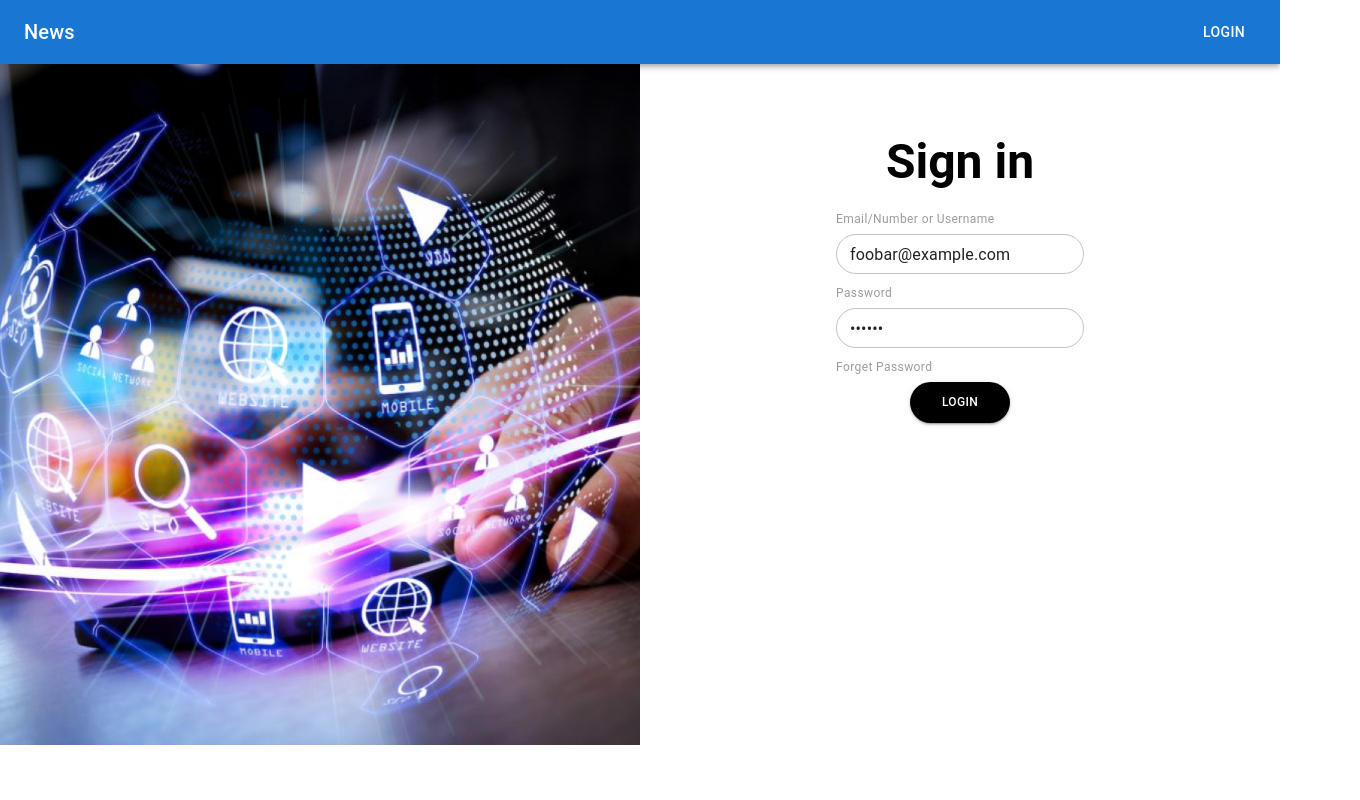
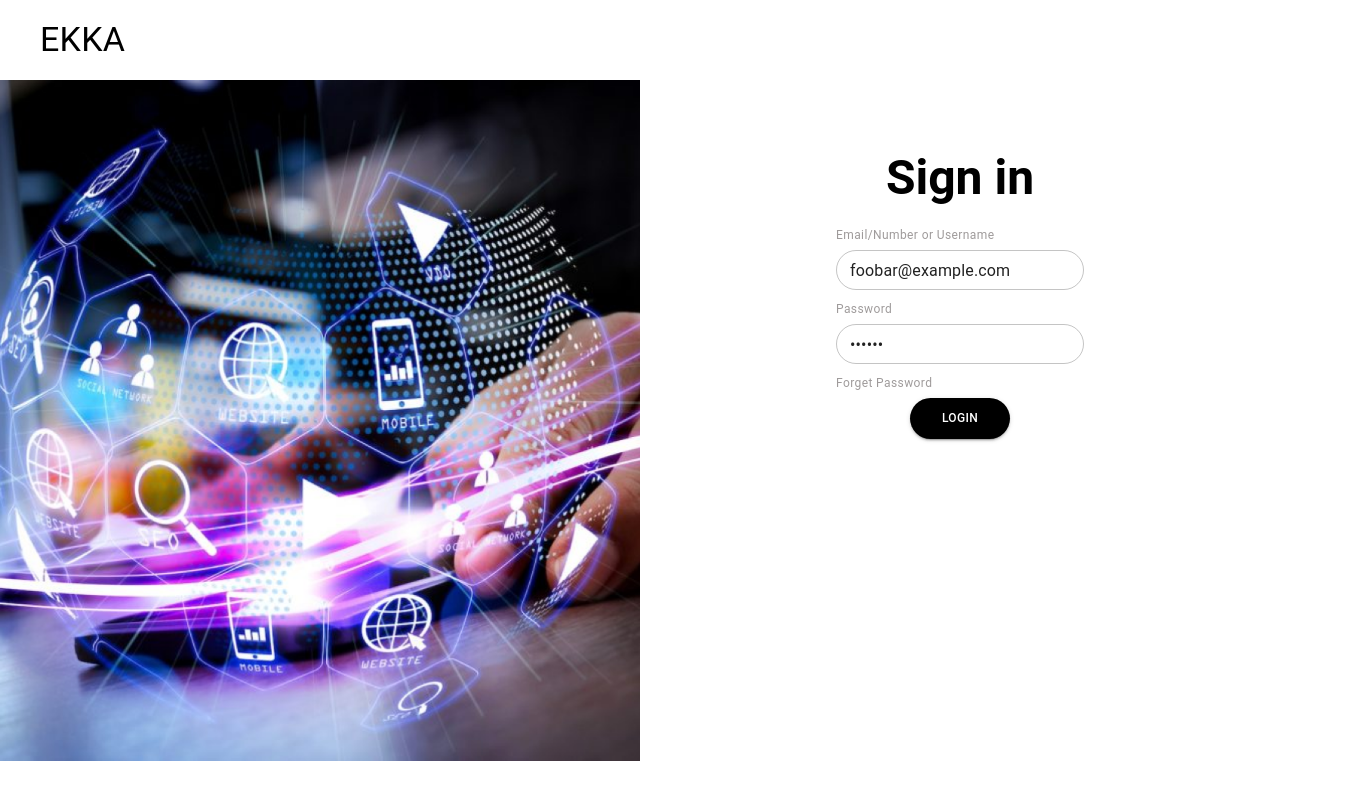
Before and after one commit to abidali671/e-store-dashboard, a React (Create React App) app: page /login in a window 1280 px wide. Shown: the whole page, 1360 px wide, since content can reach past the window. Built offline with nearby package versions, Linux system fonts and the light colour scheme.

Commit message:
refactor navbar

```diff
--- a/src/components/navbar/index.tsx
+++ b/src/components/navbar/index.tsx
@@ -1,23 +1,13 @@
-import * as React from 'react';
-import AppBar from '@mui/material/AppBar';
-import Box from '@mui/material/Box';
-import Toolbar from '@mui/material/Toolbar';
-import Typography from '@mui/material/Typography';
-import Button from '@mui/material/Button';
+import { Box, Typography } from '@mui/material';
+import * as styles from './navbar.styles';
+import * as types from './navbar.types';
 
-function Navbar() {
+const Navbar: types.ComponentT = () => {
 	return (
-		<Box sx={{ flexGrow: 1 }}>
-			<AppBar position='static'>
-				<Toolbar>
-					<Typography variant='h6' component='div' sx={{ flexGrow: 1 }}>
-						News
-					</Typography>
-					<Button color='inherit'>Login</Button>
-				</Toolbar>
-			</AppBar>
+		<Box sx={styles.root}>
+			<Typography variant='h4'>EKKA</Typography>
 		</Box>
 	);
-}
+};
 
 export default Navbar;
--- /dev/null
+++ b/src/components/navbar/navbar.styles.ts
@@ -0,0 +1,11 @@
+import { SxProps, Theme } from '@mui/material';
+
+export const root: SxProps<Theme> = {
+	width: '100%',
+	height: '80px',
+	background: '#FFF',
+	display: 'flex',
+	alignItems: 'center',
+	justifyContent: 'flex-start',
+	px: '40px',
+};
--- /dev/null
+++ b/src/components/navbar/navbar.types.ts
@@ -0,0 +1,3 @@
+import React from 'react';
+
+export type ComponentT = React.FC;
```
